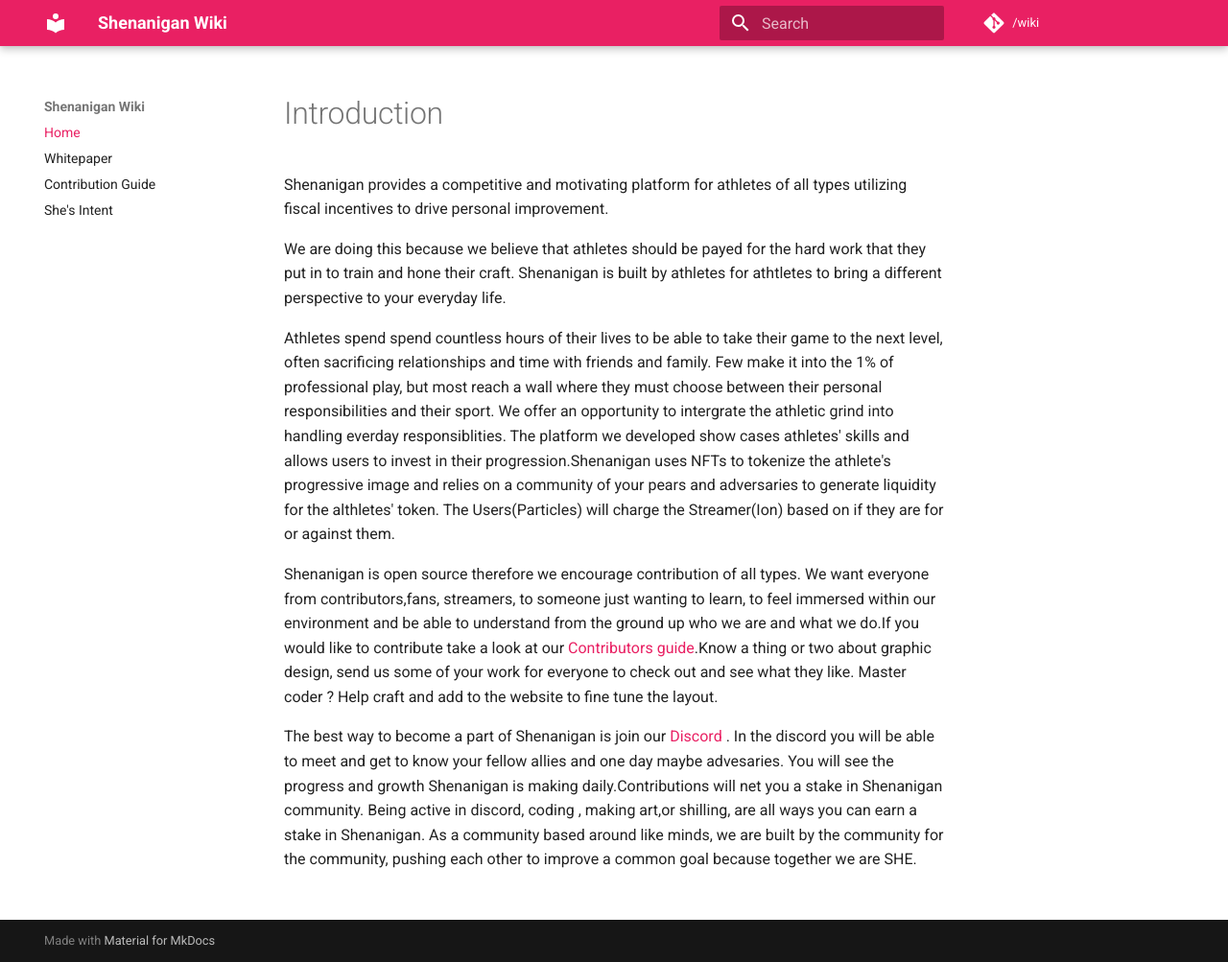
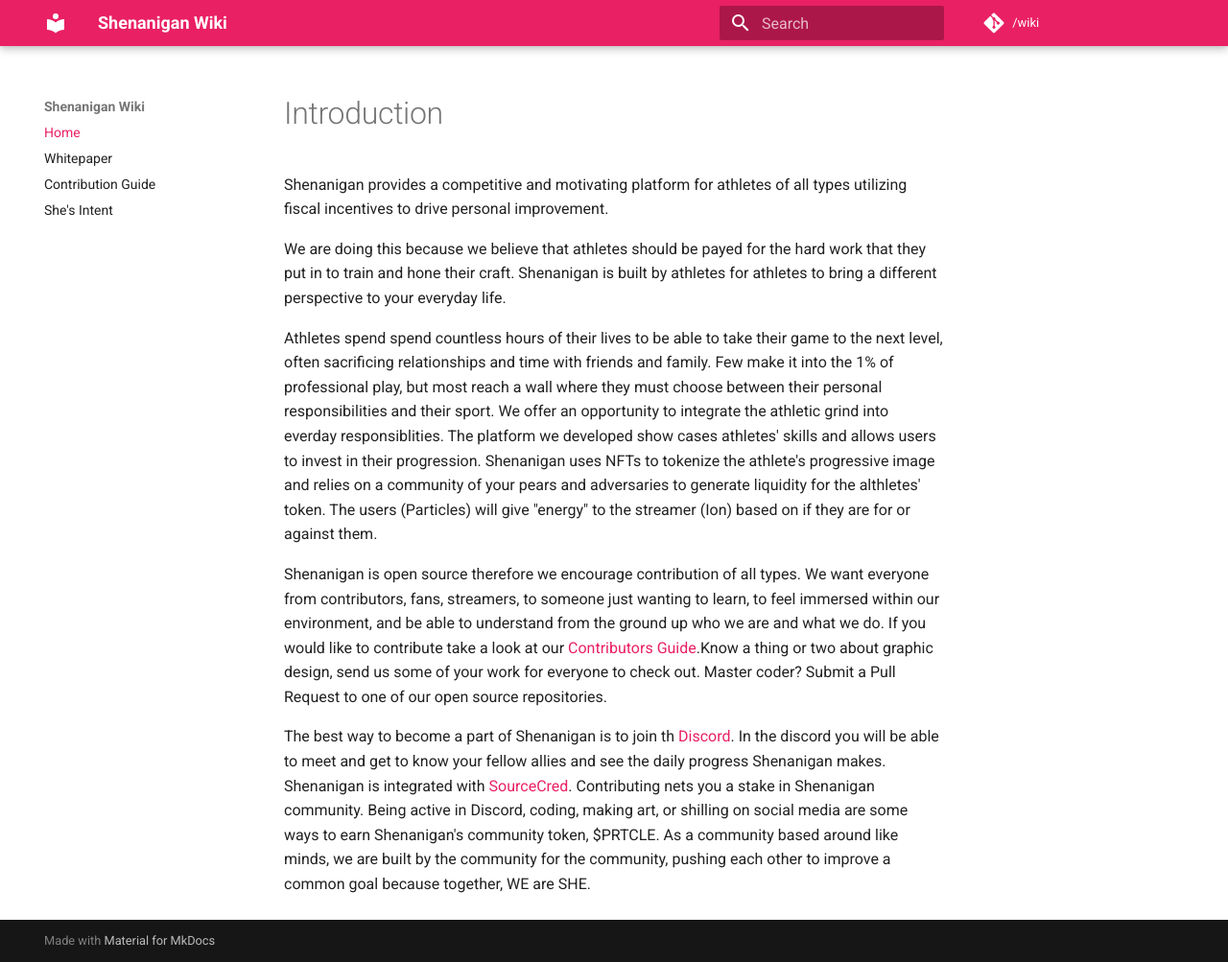
Before and after one commit to ShenaniganDApp/docs, an MkDocs documentation site: the page built from docs/index.md, in a window 1280 px wide and 1003 px high. Shown: the whole window at 96% size. Built offline with MkDocs 1.6.1 and Material for MkDocs 9.7.7, drawn with Linux system fonts in a browser that asks for light colours; comment, search, counter and statistics services are not loaded.

Commit message:
Fixed spacing and added to parts
Added a sentences in the last paragraph

```diff
--- a/docs/index.md
+++ b/docs/index.md
@@ -2,10 +2,10 @@
 
 Shenanigan provides a competitive and motivating platform for athletes of all types utilizing fiscal incentives to drive personal improvement.
 
-We are doing this because we believe that athletes should be payed for the hard work that they put in to train and hone their craft. Shenanigan is built by athletes for athtletes to bring a different perspective to your everyday life.
+We are doing this because we believe that athletes should be payed for the hard work that they put in to train and hone their craft. Shenanigan is built by athletes for athletes to bring a different perspective to your everyday life.
 
-Athletes spend spend countless hours of their lives to be able to take their game to the next level, often sacrificing relationships and time with friends and family. Few make it into the 1% of  professional play, but most reach a wall where they must choose between their personal responsibilities and their sport. We offer an opportunity to intergrate the athletic grind into handling everday responsiblities. The platform we developed show cases athletes' skills and allows users to invest in their progression.Shenanigan uses NFTs to tokenize the athlete's progressive image and relies on a community of your pears and adversaries to generate liquidity  for the althletes' token. The Users(Particles) will charge  the Streamer(Ion)  based on if they are for or against them.
+Athletes spend spend countless hours of their lives to be able to take their game to the next level, often sacrificing relationships and time with friends and family. Few make it into the 1% of  professional play, but most reach a wall where they must choose between their personal responsibilities and their sport. We offer an opportunity to integrate the athletic grind into everday responsiblities. The platform we developed show cases athletes' skills and allows users to invest in their progression. Shenanigan uses NFTs to tokenize the athlete's progressive image and relies on a community of your pears and adversaries to generate liquidity for the althletes' token. The users (Particles) will give "energy" to the streamer (Ion) based on if they are for or against them.
 
-Shenanigan is open source therefore we encourage contribution of all types. We want everyone from contributors,fans, streamers,  to someone just wanting to learn, to feel immersed within our environment and be able to understand from the ground up who we are  and what we do.If you would like to contribute take a look at our [Contributors guide](https://she.energy/wiki/contribution/ ).Know a thing or two about graphic design, send us some of your work for everyone to check out and see what they like. Master coder ? Help craft and add to the website to fine tune the layout.
+Shenanigan is open source therefore we encourage contribution of all types. We want everyone from contributors, fans, streamers, to someone just wanting to learn, to feel immersed within our environment, and be able to understand from the ground up who we are and what we do. If you would like to contribute take a look at our [Contributors Guide](https://she.energy/wiki/contribution/ ).Know a thing or two about graphic design, send us some of your work for everyone to check out. Master coder? Submit a Pull Request to one of our open source repositories.
 
-The best way to become a part of Shenanigan is join our [Discord](https://discord.gg/GNEMeP) . In the discord you will be able to meet and get to know your fellow allies and one day maybe advesaries. You will see the progress and growth Shenanigan is making daily.Contributions will net you a stake in Shenanigan community. Being active in discord, coding , making art,or shilling, are all ways you can earn a stake in Shenanigan. As a community based around like minds, we are built by the community for the community, pushing each other to improve a common goal because together we are SHE.
+The best way to become a part of Shenanigan is to join th [Discord](https://she.energy/join). In the discord you will be able to meet and get to know your fellow allies and see the daily progress Shenanigan makes. Shenanigan is integrated with [SourceCred](https://sourcecred.io). Contributing nets you a stake in Shenanigan community. Being active in Discord, coding, making art, or shilling on social media are some ways to earn Shenanigan's community token, $PRTCLE. As a community based around like minds, we are built by the community for the community, pushing each other to improve a common goal because together, WE are SHE.
```
